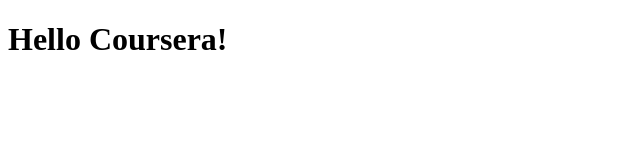
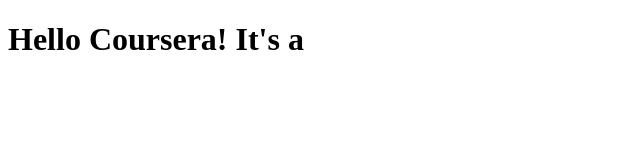
Before and after one commit to Tahu96/coursera-test, a plain HTML site: page site/index.html in a window 1280 px wide. Shown: the whole page, without its empty margins (0-640 px from the left). Drawn offline with Linux system fonts and the light colour scheme.

Commit message:
Small modification

```diff
--- a/site/index.html
+++ b/site/index.html
@@ -4,6 +4,6 @@
 	<title>Hello Coursera!</title>
 </head>
 <body>
-<h1>Hello Coursera!</h1>
+<h1>Hello Coursera! It's a </h1>
 </body>
 </html>
```
